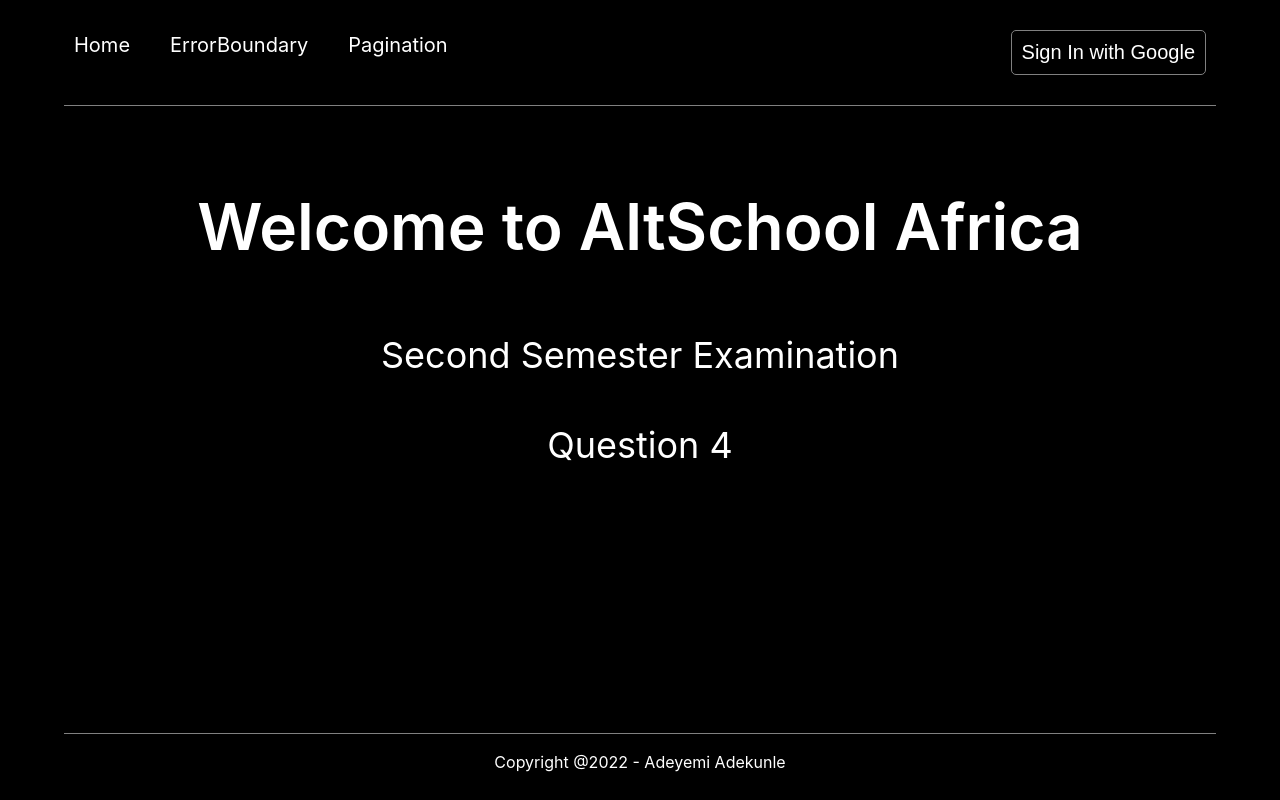
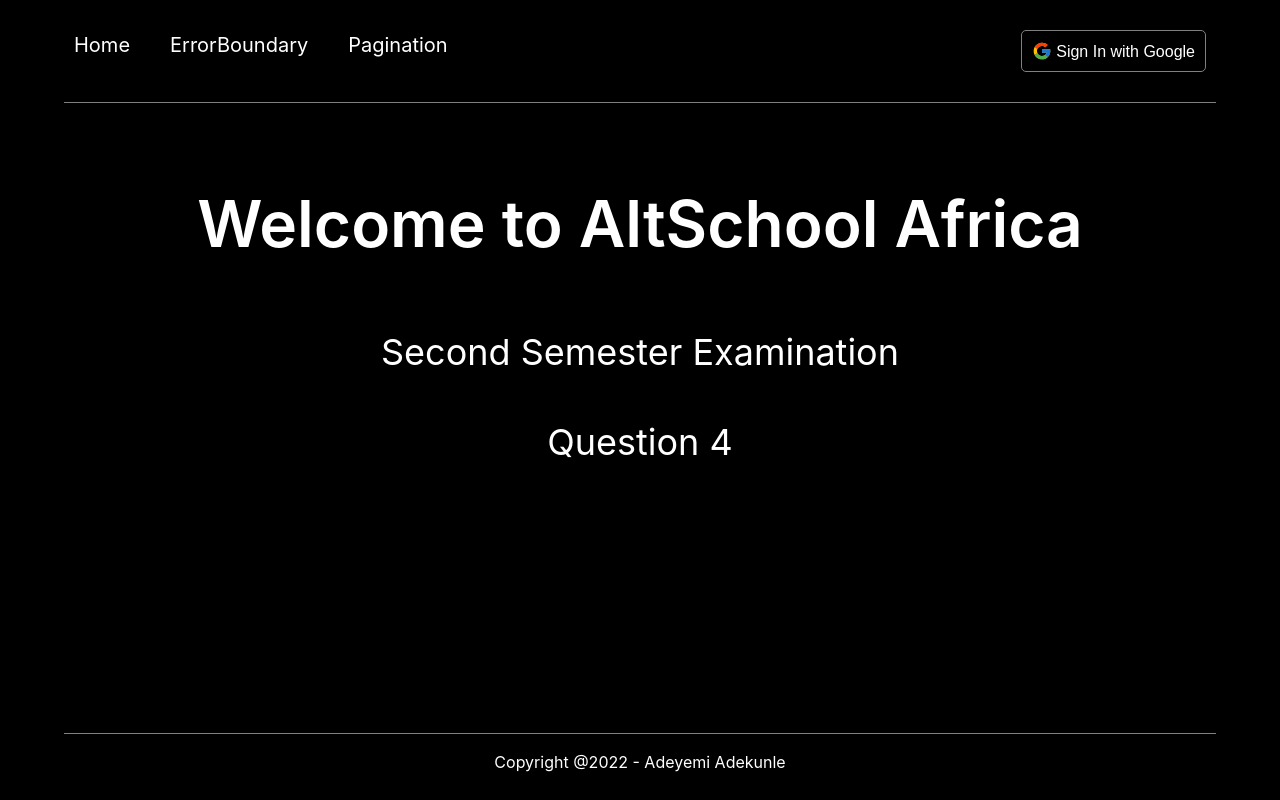
Before and after one commit to adeyemiadekunle/Altschool-Exam, a React (Create React App) app: page / in a window 1280 px wide. Built offline with nearby package versions, Linux system fonts and the light colour scheme; no server answers.

Commit message:
add google icon

```diff
--- a/package.json
+++ b/package.json
@@ -14,6 +14,7 @@
     "react-dom": "^18.2.0",
     "react-error-boundary": "^3.1.4",
     "react-helmet-async": "^1.3.0",
+    "react-icons": "^4.6.0",
     "react-router-dom": "^6.4.2",
     "react-scripts": "5.0.1",
     "styled-components": "^5.3.6",
--- a/src/Component/Header.js
+++ b/src/Component/Header.js
@@ -2,12 +2,13 @@
 import { Link } from 'react-router-dom';
 import { UserAuth } from './AuthContext';
 import { useNavigate } from 'react-router-dom';
+import { FcGoogle } from 'react-icons/fc';
 
 
 const Header = () => {
   const navigate = useNavigate();
 
-  const {user, isAuth, auth, provider, logIn, logOut  } = UserAuth();
+  const { user, isAuth, auth, provider, logIn, logOut } = UserAuth();
 
   const handleSignIn = async (event) => {
     event.preventDefault();
@@ -27,7 +28,7 @@
       await logOut(auth);
       console.log('Signout Successful');
       navigate('/');
-      } catch (error) {
+    } catch (error) {
       console.log('Signout Failed', error);
     }
   };
@@ -51,12 +52,12 @@
           <div className="nav_button">
             <div>
               {isAuth ? (
-                <div  style={{display: 'flex',  justifyContent: 'center'}}>
-                  <div><p style={{padding: '0px 20px', color: 'orange', fontSize: '18px'}}>{user.displayName}</p></div>
+                <div style={{ display: 'flex', justifyContent: 'center'  }}>
+                  <div><p style={{ padding: '0px 20px', color: 'orange', fontSize: '16px' }}>{user.displayName}</p></div>
                   <div><button onClick={handleSignOut}>Log Out</button></div>
                 </div>
               ) : (<button onClick={handleSignIn}>
-                Sign In with Google
+               <span>{ <FcGoogle  style={{ marginBottom: '-4px', fontSize: '20px'}}/>}</span>  Sign In with Google
               </button>)}
 
             </div>
--- a/src/index.css
+++ b/src/index.css
@@ -43,7 +43,7 @@
 
 
 .nav_button button {
-  font-size: 20px;
+  font-size: 16px;
   padding: 10px;
   margin: 10px;
   border: 1px solid grey;
```
Also changed, not shown: 2 other files (tests, documents, lock files or other folders).
